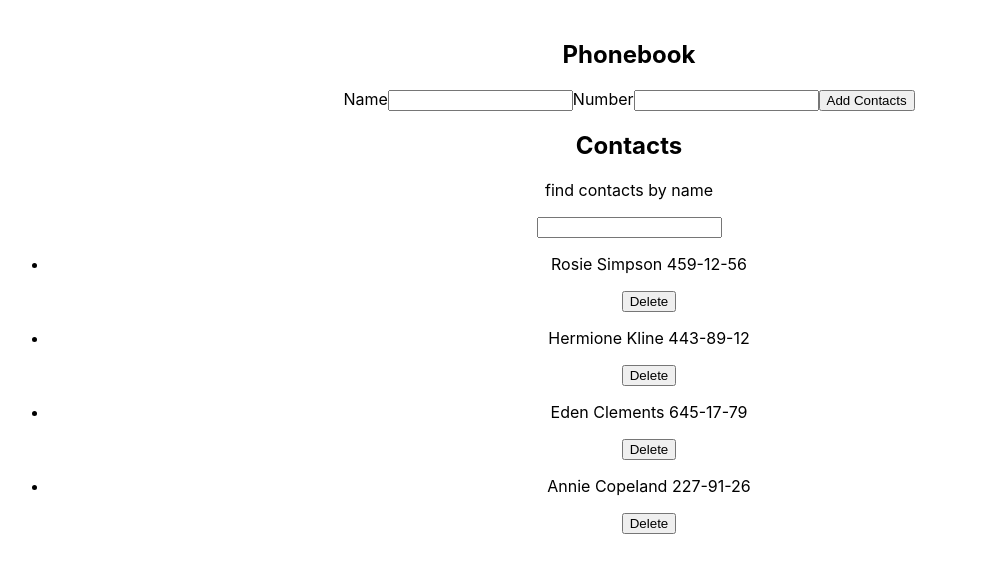
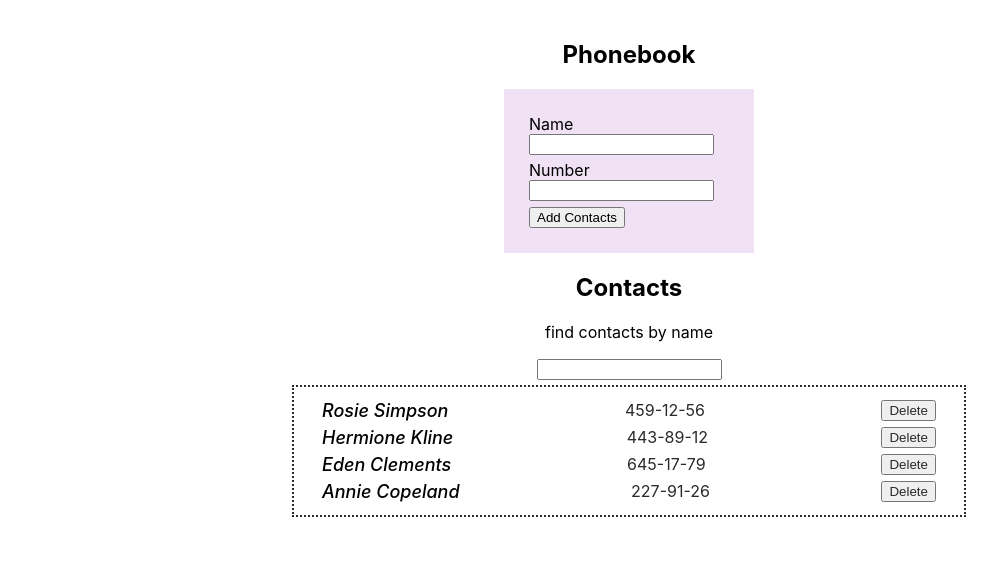
Before and after one commit to Galinaddd/goit-react-hw-02-phonebook, a React (Create React App) app: page / in a window 1280 px wide. Shown: the top 572 px of the page, without its empty margins (11-1008 px from the left). Built offline with nearby package versions, Linux system fonts and the light colour scheme.

Commit message:
додає мінімальні стилі

```diff
--- a/src/components/ContactForm/ContactForm.jsx
+++ b/src/components/ContactForm/ContactForm.jsx
@@ -1,4 +1,5 @@
 import { Component } from 'react';
+import { Form, Label, Input } from './ContactForm.styled';
 
 export class ContactForm extends Component {
   state = {
@@ -27,10 +28,10 @@ export class ContactForm extends Component {
 
   render() {
     return (
-      <form onSubmit={this.handleSubmit}>
-        <label>
+      <Form onSubmit={this.handleSubmit}>
+        <Label>
           Name
-          <input
+          <Input
             value={this.state.name}
             onChange={this.handleChange}
             type="text"
@@ -39,10 +40,10 @@ export class ContactForm extends Component {
             title="Name may contain only letters, apostrophe, dash and spaces. For example Adrian, Jacob Mercer, Charles de Batz de Castelmore d'Artagnan"
             required
           />
-        </label>
-        <label>
+        </Label>
+        <Label>
           Number
-          <input
+          <Input
             value={this.state.number}
             onChange={this.handleChange}
             type="tel"
@@ -51,9 +52,9 @@ export class ContactForm extends Component {
             title="Phone number must be digits and can contain spaces, dashes, parentheses and can start with +"
             required
           />
-        </label>
+        </Label>
         <button type="submit">Add Contacts</button>
-      </form>
+      </Form>
     );
   }
 }
--- a/src/components/ContactForm/ContactForm.styled.jsx
+++ b/src/components/ContactForm/ContactForm.styled.jsx
@@ -0,0 +1,18 @@
+import styled from '@emotion/styled';
+export const Form = styled.form`
+  width: 200px;
+  text-align: left;
+  background-color: #f0e2f4;
+  padding: 25px;
+  margin: 0 auto;
+`;
+
+export const Label = styled.label`
+  font-style: obliqu;
+  display: block;
+  margin-bottom: 5px;
+`;
+
+export const Input = styled.input`
+  display: block;
+`;
--- a/src/components/ContactItem/ContactItem.jsx
+++ b/src/components/ContactItem/ContactItem.jsx
@@ -1,15 +1,16 @@
+import { Item, Name, Number, Button } from './ContactItem.styled';
 export const ContactItem = ({ info, onDelete }) => {
   const handlCliclDelete = () => {
     onDelete(info.id);
   };
   return (
-    <li key={info.id}>
-      <p>
-        {info.name} {info.number}
-      </p>
-      <button type="button" onClick={handlCliclDelete}>
+    <Item key={info.id}>
+      <Name>{info.name}</Name>
+      <Number>{info.number} </Number>
+
+      <Button type="button" onClick={handlCliclDelete}>
         Delete
-      </button>
-    </li>
+      </Button>
+    </Item>
   );
 };
--- a/src/components/ContactItem/ContactItem.styled.jsx
+++ b/src/components/ContactItem/ContactItem.styled.jsx
@@ -0,0 +1,28 @@
+import styled from '@emotion/styled';
+
+export const Item = styled.li`
+  display: flex;
+  justify-content: space-between;
+  align-items: center;
+  padding: 3px;
+`;
+export const Name = styled.span`
+  font-style: italic;
+  font-weight: 500;
+  font-size: 18px;
+`;
+
+export const Number = styled.span`
+  color: #2a2a2a;
+`;
+
+export const Button = styled.button`
+  color: #2a2a2a;
+  :hover {
+    color: #ffffff;
+    cursor: pointer;
+    background-color: #c6edf2;
+    border: none;
+    border-radius: 2px;
+  }
+`;
--- a/src/components/ContactList/ContactList.jsx
+++ b/src/components/ContactList/ContactList.jsx
@@ -1,14 +1,15 @@
 import { ContactItem } from 'components/ContactItem/ContactItem';
 import { Filter } from '../Filter/Filter';
+import { List } from './ContactList.styled';
 export const ContactList = ({ contacts, onDelete, filter, onFilterChange }) => {
   return (
     <>
       <Filter filterValue={filter} onChange={onFilterChange} />
-      <ul>
+      <List>
         {contacts.map(contact => (
           <ContactItem key={contact.id} info={contact} onDelete={onDelete} />
         ))}
-      </ul>
+      </List>
     </>
   );
 };
--- a/src/components/ContactList/ContactList.styled.jsx
+++ b/src/components/ContactList/ContactList.styled.jsx
@@ -0,0 +1,10 @@
+import styled from '@emotion/styled';
+
+export const List = styled.ul`
+  margin: 5px auto;
+  padding: 10px 25px;
+  width: 50%;
+  list-style-type: none;
+  text-align: left;
+  border: 2px dotted #2a2a2a;
+`;
```
